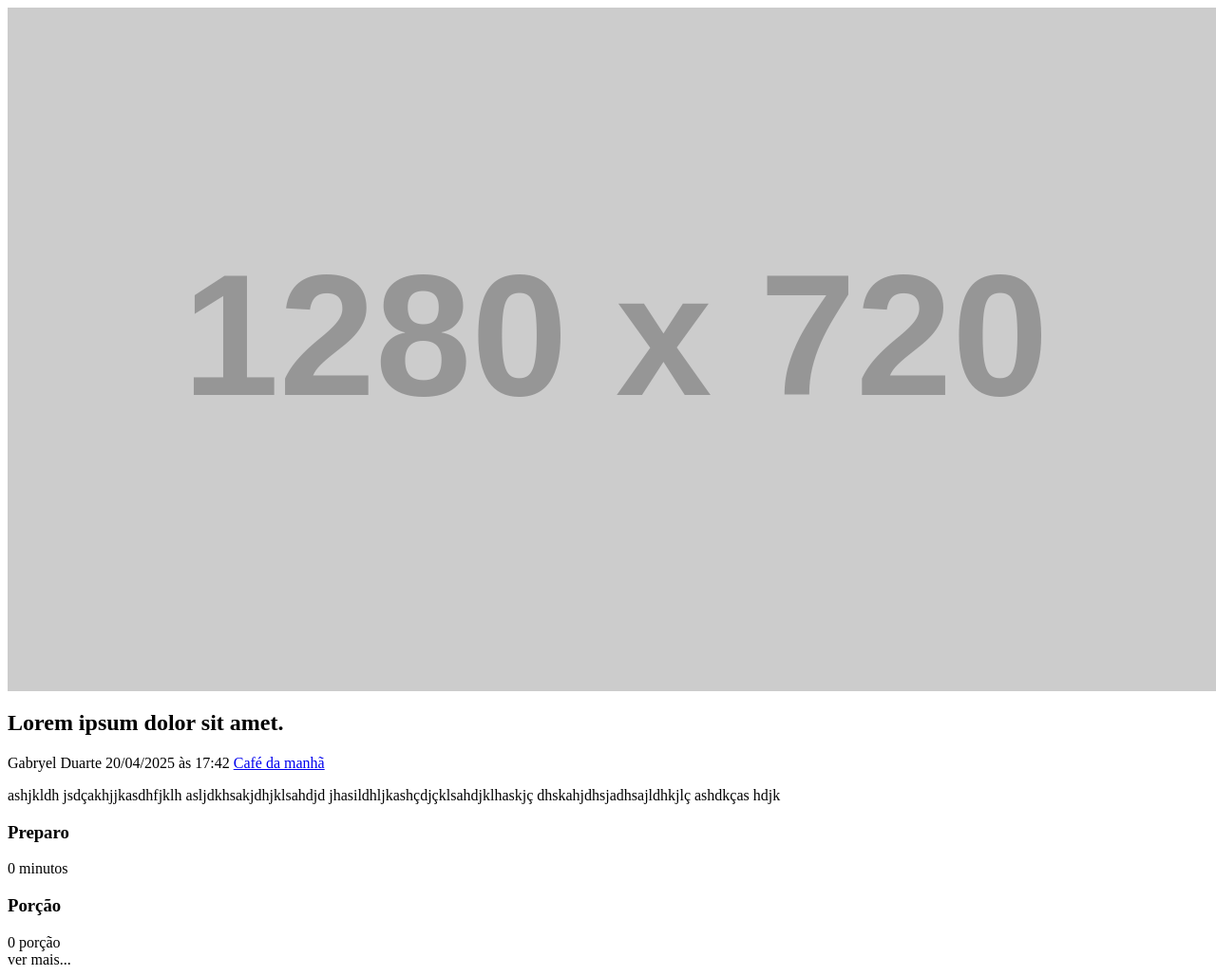
After one commit to gduartte/projetoDjango, a Django app: template recipes/templates/recipes/partials/recipe.html in a window 1280 px wide. The commit adds this page. Shown: the whole page at 95% size. Run offline with Django 5.2, Linux system fonts and the light colour scheme; the template is opened without the code that fills it, so the values that code supplies are empty; grey boxes labelled with a size stand in for pictures from a placeholder-image service; some libraries are stand-ins or nearby versions.

Commit message:
Criação dos cards

```diff
--- /dev/null
+++ b/recipes/templates/recipes/partials/recipe.html
@@ -0,0 +1,53 @@
+<div class="recipe recipe-list-item">
+    <div class="recipe-cover">
+        <img src="https://placehold.co/1280x720/blue/black" alt="temporario">
+    </div>
+    <div class="recipe-title-container">
+        <h2 class="recipe-title">Lorem ipsum dolor sit amet.</h2>
+    </div>
+
+    <div class="recipe-author">
+        <span class="recipe-author-item">
+            <i class="fas fa-user"></i>
+                Gabryel Duarte
+        </span>
+        <span class="recipe-author-item">
+            <i class="fas fa-calendar-alt"></i>
+                20/04/2025 às 17:42
+        </span>
+        <span class="recipe-author-item">
+            <a href="/reciper/category/cafe-da-manha/">
+                <i class="fas fa-layer-group"></i>
+                <span>Café da manhã</span>
+            </a>
+        </span>
+    </div>
+
+    <div class="recipe-content">
+        <p>ashjkldh jsdçakhjjkasdhfjklh asljdkhsakjdhjklsahdjd jhasildhljkashçdjçklsahdjklhaskjç dhskahjdhsjadhsajldhkjlç ashdkças hdjk
+        </p>
+    </div>
+
+    <div class="recipe-meta-container">
+        <div class="recipe-meta recipe-preparation">
+            <h3 class="recipe-meta-title"><i class="fas fa-stopwatch"></i> Preparo</h3>
+            <div class="recipe-meta-text">
+                0 minutos
+            </div>
+        </div>
+        <div class="recipe-meta recipe-servings">
+            <h3 class="recipe-meta-title"><i class="fas fa-pizza-slice"></i> Porção</h3>
+            <div class="recipe-meta-text">
+                0 porção
+            </div>
+        </div>
+    </div>
+
+    <footer class="recipe-footer">
+        <a class="recipe-read-more button button-dark button-full-width href=""/recipes/3/">
+            <i class="fas fa-eye"></i>
+            <span>ver mais...</span>
+        </a>
+    </footer>
+
+</div>
```
Also changed, not shown: recipes/templates/recipes/pages/home.html (+11 -9 lines), recipes/templates/recipes/partials/footer.html (added, +9 -0 lines), recipes/templates/recipes/partials/head.html (+114 -0 lines), recipes/templates/recipes/partials/search.html (added, +10 -0 lines).
